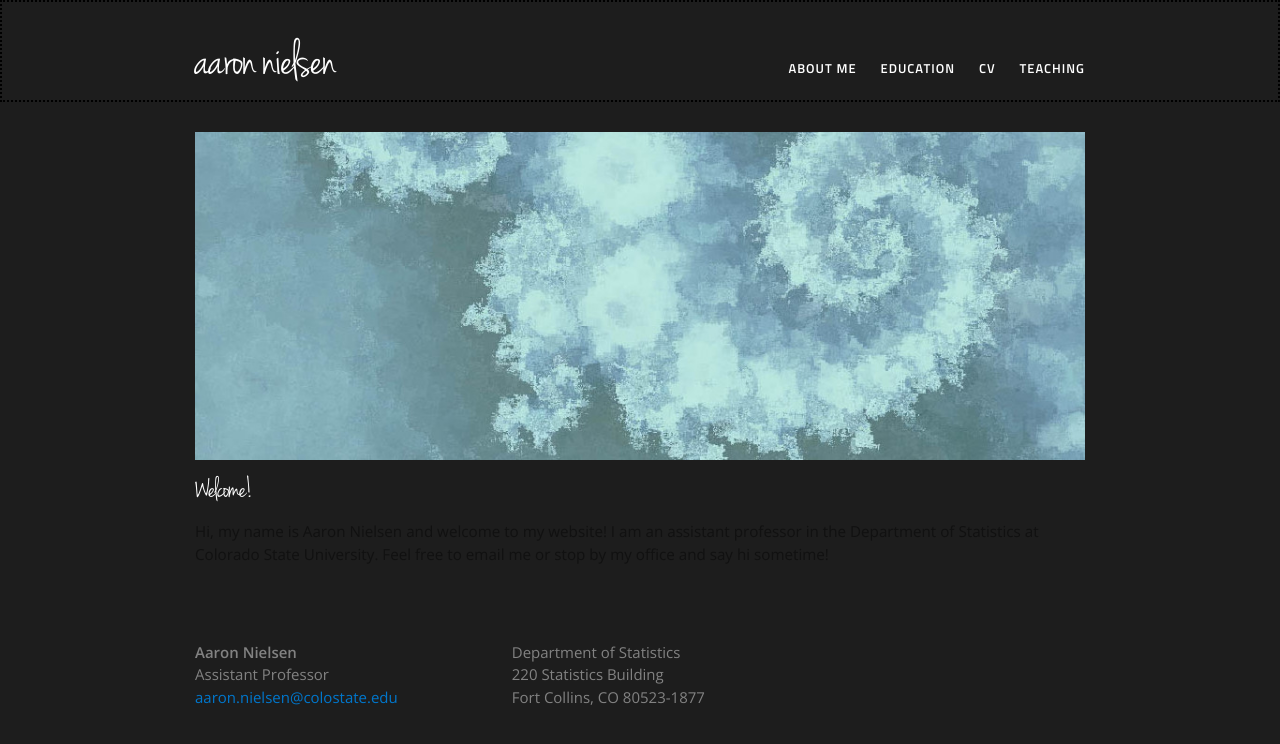
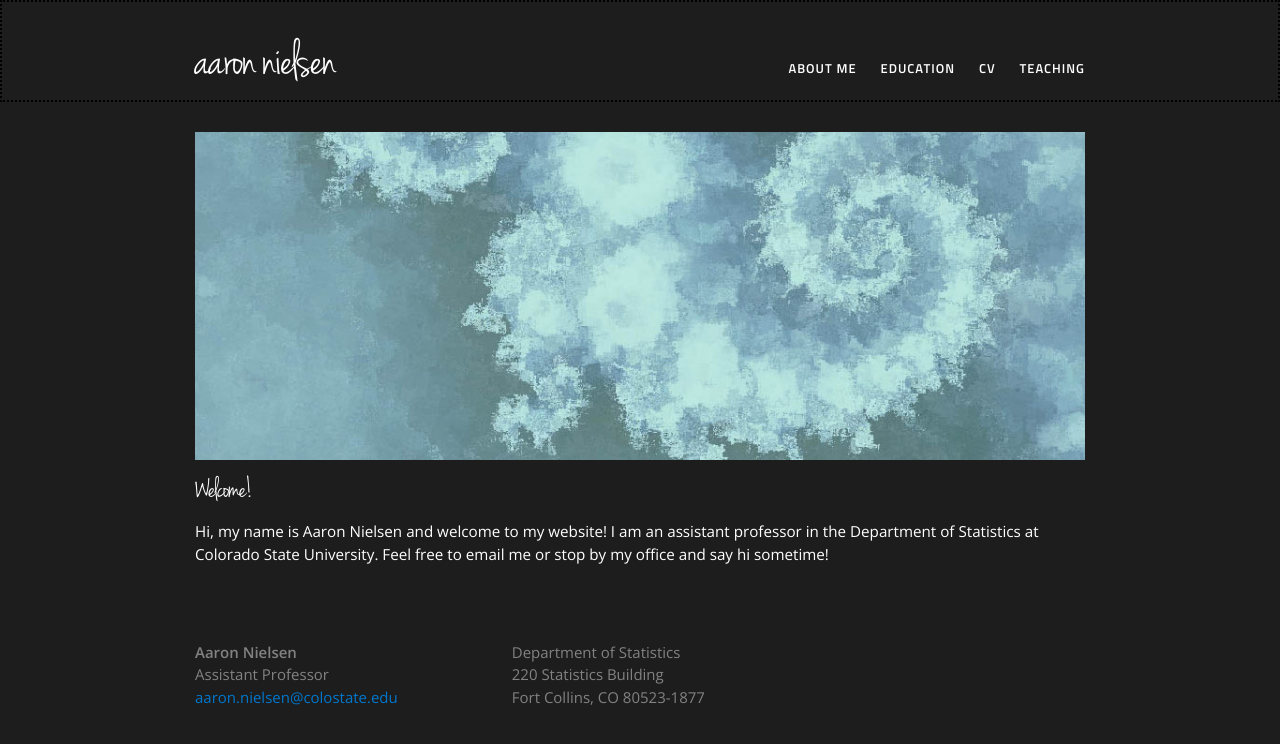
Before and after one commit to aaron-nielsen/aaron-nielsen.github.io, a Jekyll site: the page built from index.html, in a window 1280 px wide. Shown: the top 744 px of the page. Built offline with Jekyll 4.4.1, drawn with Linux system fonts in a browser that asks for light colours.

Commit message:
Update main.scss

```diff
--- a/css/main.scss
+++ b/css/main.scss
@@ -13,7 +13,7 @@ $base-line-height: 1.5;
 
 $spacing-unit:     30px;
 
-$text-color:       #111;
+$text-color:       #ffffff;
 $background-color: #1D1D1D;
 $brand-color:      #0077CC;
 
```
